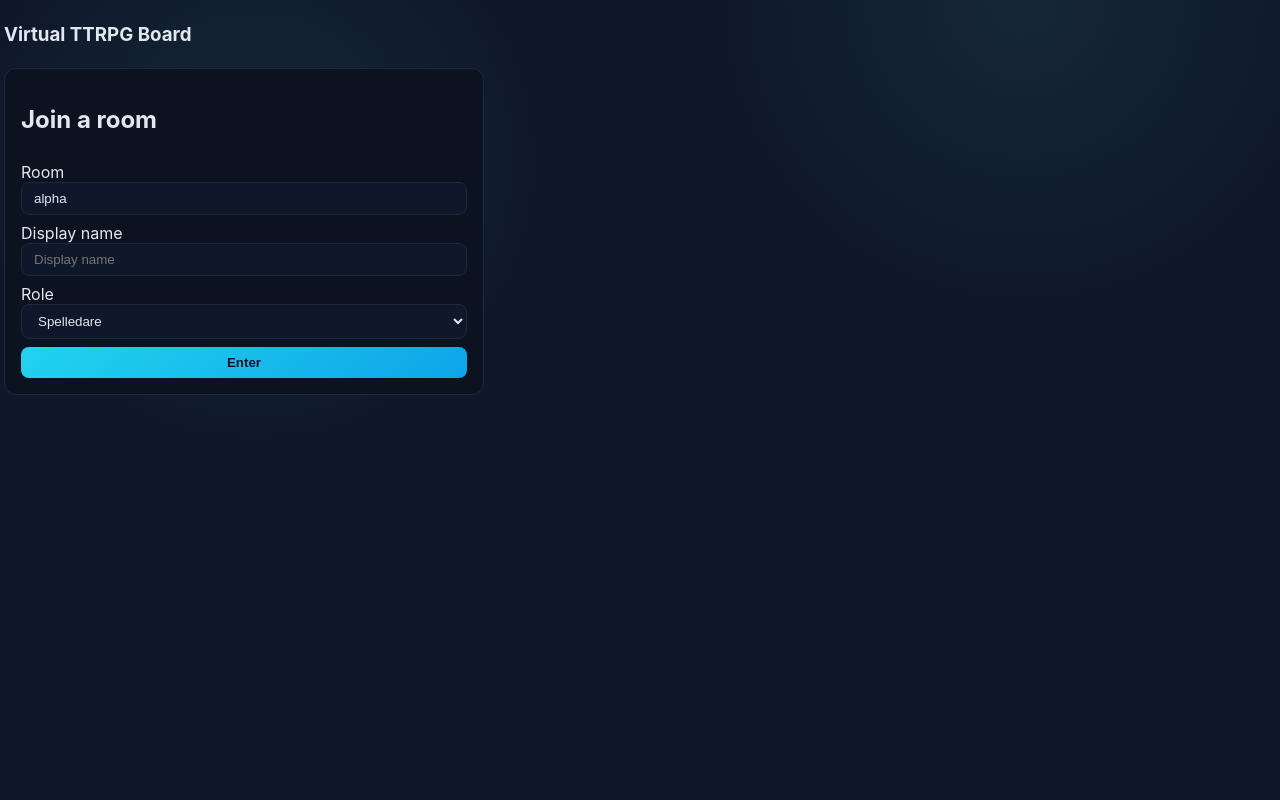
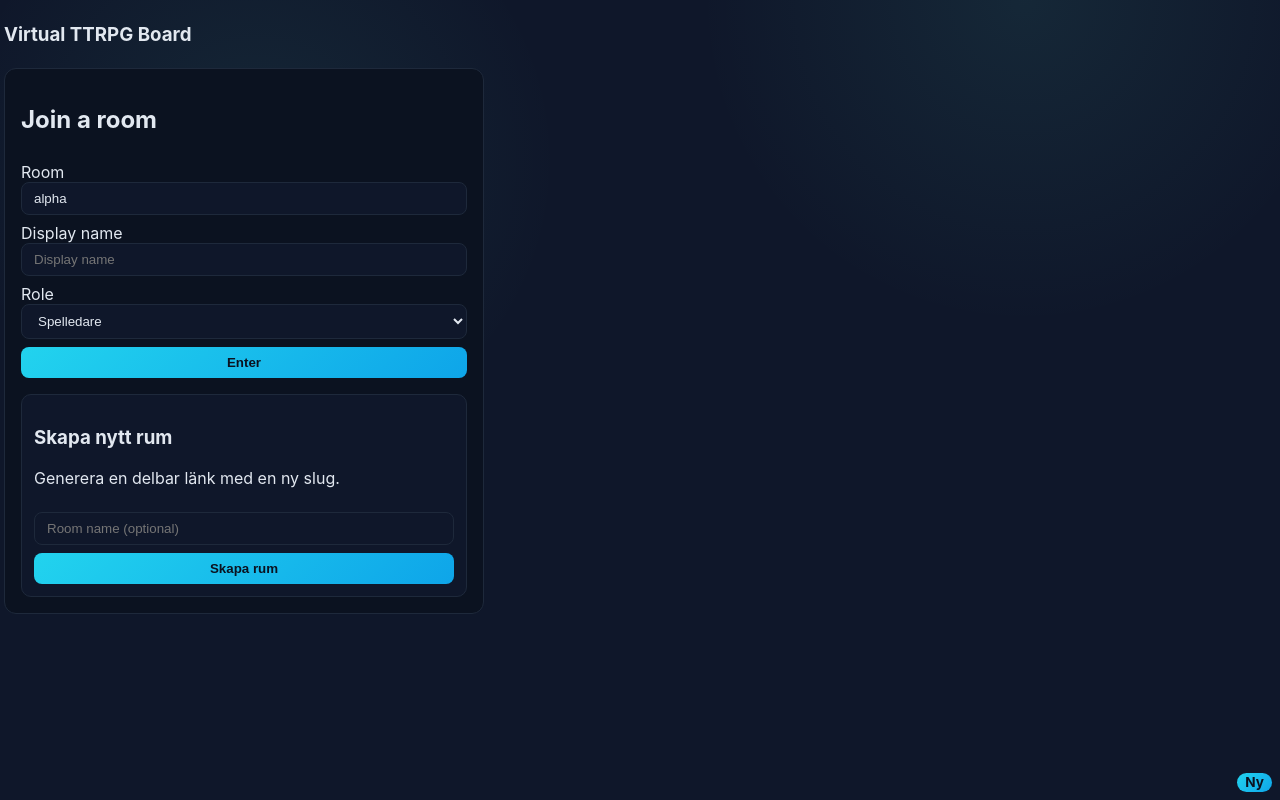
Before and after one commit to Kajonn/Vtrpg, a React (Vite) app: page / in a window 1280 px wide. Built offline with nearby package versions, Linux system fonts and the light colour scheme.

Commit message:
Add shareable room invites

```diff
--- a/src/App.css
+++ b/src/App.css
@@ -47,6 +47,71 @@
   border: none;
 }
 
+.inline-form {
+  display: flex;
+  gap: 0.5rem;
+  align-items: center;
+  flex-wrap: wrap;
+}
+
+.inline-form input {
+  flex: 1;
+  min-width: 240px;
+}
+
+.invite-card {
+  margin-top: 0.5rem;
+  padding: 0.75rem;
+  border: 1px solid #1e293b;
+  border-radius: 10px;
+  background: #0f172a;
+  display: grid;
+  gap: 0.5rem;
+}
+
+.invite-card__header {
+  display: flex;
+  align-items: center;
+  justify-content: space-between;
+  gap: 0.5rem;
+}
+
+.invite-card .badge {
+  padding: 0.1rem 0.5rem;
+  border-radius: 999px;
+  background: linear-gradient(135deg, #22d3ee, #0ea5e9);
+  color: #0b1220;
+  font-weight: 700;
+  font-size: 0.85rem;
+}
+
+.invite-link {
+  display: grid;
+  gap: 0.35rem;
+}
+
+.invite-link__controls {
+  display: flex;
+  gap: 0.35rem;
+  align-items: center;
+}
+
+.invite-link input,
+.invite-row__input {
+  width: 100%;
+  padding: 0.45rem 0.6rem;
+  border-radius: 8px;
+  border: 1px solid #1e293b;
+  background: #020617;
+  color: #e2e8f0;
+}
+
+.invite-link__hint {
+  margin: 0;
+  color: #94a3b8;
+  font-size: 0.9rem;
+}
+
 .room {
   display: flex;
   flex-direction: column;
@@ -74,6 +139,29 @@
   padding: 0.25rem 0.5rem;
   background: #0b1220;
   border-top: 1px solid #1e293b;
+  flex-wrap: wrap;
+}
+
+.room-footer__meta {
+  display: grid;
+  gap: 0.35rem;
+}
+
+.invite-row {
+  display: flex;
+  gap: 0.35rem;
+  align-items: center;
+  flex-wrap: wrap;
+}
+
+.invite-row__label {
+  color: #cbd5e1;
+  font-weight: 600;
+}
+
+.invite-row__input {
+  min-width: 220px;
+  flex: 1 1 320px;
 }
 
 .ghost-button {
--- a/src/App.jsx
+++ b/src/App.jsx
@@ -2,6 +2,17 @@ import { useState, useEffect, useMemo, useCallback, useRef } from 'react';
 import Login from './components/Login.jsx';
 import Room from './components/Room.jsx';
 import './App.css';
+
+const getRoomFromURL = () => {
+  try {
+    const params = new URLSearchParams(window.location.search);
+    const room = params.get('room');
+    return room ? room.trim() : '';
+  } catch (err) {
+    console.warn('Failed to read room from URL', err);
+    return '';
+  }
+};
 
 const useWebSocket = (roomId, user, onMessage, onError) => {
   const [socket, setSocket] = useState(null);
@@ -48,7 +59,8 @@ const useWebSocket = (roomId, user, onMessage, onError) => {
 
 const App = () => {
   const [user, setUser] = useState(null);
-  const [roomId, setRoomId] = useState('alpha');
+  const initialRoomFromUrl = useRef(getRoomFromURL());
+  const [roomId, setRoomId] = useState(() => initialRoomFromUrl.current || 'alpha');
   const [sharedImages, setSharedImages] = useState([]);
   const [participants, setParticipants] = useState([]);
   const [connectionError, setConnectionError] = useState('');
@@ -72,7 +84,7 @@ const App = () => {
       const parsed = JSON.parse(persisted);
       if (parsed?.user?.name && parsed?.user?.role && parsed?.roomId) {
         setUser(parsed.user);
-        setRoomId(parsed.roomId);
+        setRoomId(initialRoomFromUrl.current || parsed.roomId);
       }
     } catch (err) {
       console.error('Failed to parse persisted session', err);
@@ -188,6 +200,13 @@ const App = () => {
     };
   }, [roomId]);
 
+  const buildInviteUrl = useCallback((value) => {
+    if (!value) return '';
+    const url = new URL(window.location.origin + window.location.pathname);
+    url.searchParams.set('room', value);
+    return url.toString();
+  }, []);
+
   return (
     <div className="app-shell">
       <header className="app-header">
@@ -195,7 +214,12 @@ const App = () => {
       </header>
       {connectionError && <p className="error">{connectionError}</p>}
       {!user ? (
-        <Login onLogin={(profile) => setUser(profile)} defaultRoom={roomId} onRoomChange={setRoomId} />
+        <Login
+          onLogin={(profile) => setUser(profile)}
+          defaultRoom={roomId}
+          onRoomChange={setRoomId}
+          buildInviteUrl={buildInviteUrl}
+        />
       ) : (
         <Room
           roomId={roomId}
@@ -209,6 +233,7 @@ const App = () => {
           onSendDiceRoll={sendDiceRoll}
           diceLog={diceLog}
           onDiceResult={handleDiceResult}
+          inviteUrl={buildInviteUrl(roomId)}
         />
       )}
     </div>
--- a/src/components/Login.jsx
+++ b/src/components/Login.jsx
@@ -1,12 +1,17 @@
 import { useState } from 'react';
 import PropTypes from 'prop-types';
 
-const Login = ({ onLogin, defaultRoom, onRoomChange }) => {
+const Login = ({ onLogin, defaultRoom, onRoomChange, buildInviteUrl }) => {
   const [name, setName] = useState('');
   const [role, setRole] = useState('gm');
   const [room, setRoom] = useState(defaultRoom || 'alpha');
+  const [roomName, setRoomName] = useState('');
   const [error, setError] = useState('');
+  const [createError, setCreateError] = useState('');
+  const [inviteLink, setInviteLink] = useState('');
+  const [copyStatus, setCopyStatus] = useState('');
   const [submitting, setSubmitting] = useState(false);
+  const [creatingRoom, setCreatingRoom] = useState(false);
 
   const handleSubmit = async (event) => {
     event.preventDefault();
@@ -41,6 +46,53 @@ const Login = ({ onLogin, defaultRoom, onRoomChange }) => {
     onRoomChange(room);
   };
 
+  const handleCreateRoom = async () => {
+    setCreateError('');
+    setError('');
+    setInviteLink('');
+    try {
+      setCreatingRoom(true);
+      const response = await fetch('/rooms', {
+        method: 'POST',
+        headers: { 'Content-Type': 'application/json' },
+        body: JSON.stringify({
+          name: roomName || room || 'Nytt rum',
+          createdBy: name || 'anonymous',
+        }),
+      });
+      const payload = await response.json();
+      if (!response.ok) {
+        throw new Error(payload?.message || payload?.error || 'Kunde inte skapa rummet.');
+      }
+      const slug = payload?.slug || payload?.id;
+      if (!slug) {
+        throw new Error('Kunde inte hämta rums-ID.');
+      }
+      setRoom(slug);
+      onRoomChange(slug);
+      if (buildInviteUrl) {
+        setInviteLink(buildInviteUrl(slug));
+      }
+    } catch (err) {
+      setCreateError(err.message);
+    } finally {
+      setCreatingRoom(false);
+    }
+  };
+
+  const handleCopyInvite = async () => {
+    if (!inviteLink) return;
+    try {
+      await navigator.clipboard.writeText(inviteLink);
+      setCopyStatus('Kopierad!');
+      setTimeout(() => setCopyStatus(''), 1500);
+    } catch (err) {
+      console.warn('Failed to copy invite link', err);
+      setCopyStatus('Kunde inte kopiera');
+      setTimeout(() => setCopyStatus(''), 2000);
+    }
+  };
+
   return (
     <form className="card" onSubmit={handleSubmit}>
       <h2>Join a room</h2>
@@ -73,6 +125,39 @@ const Login = ({ onLogin, defaultRoom, onRoomChange }) => {
       <button type="submit" disabled={submitting}>
         {submitting ? 'Kontrollerar...' : 'Enter'}
       </button>
+      <div className="invite-card" aria-label="room-creator">
+        <div className="invite-card__header">
+          <div>
+            <h3>Skapa nytt rum</h3>
+            <p>Generera en delbar länk med en ny slug.</p>
+          </div>
+          <span className="badge">Ny</span>
+        </div>
+        <div className="inline-form">
+          <input
+            value={roomName}
+            onChange={(e) => setRoomName(e.target.value)}
+            placeholder="Room name (optional)"
+            aria-label="room-name"
+          />
+          <button type="button" onClick={handleCreateRoom} disabled={creatingRoom}>
+            {creatingRoom ? 'Skapar...' : 'Skapa rum'}
+          </button>
+        </div>
+        {createError && <p className="error">{createError}</p>}
+        {inviteLink && (
+          <div className="invite-link">
+            <label htmlFor="invite-url">Inbjudningslänk</label>
+            <div className="invite-link__controls">
+              <input id="invite-url" value={inviteLink} readOnly />
+              <button type="button" className="ghost-button" onClick={handleCopyInvite}>
+                {copyStatus || 'Kopiera'}
+              </button>
+            </div>
+            <p className="invite-link__hint">Dela länken så landar spelare direkt i rummet via sluggen.</p>
+          </div>
+        )}
+      </div>
     </form>
   );
 };
@@ -81,6 +166,7 @@ Login.propTypes = {
   onLogin: PropTypes.func.isRequired,
   defaultRoom: PropTypes.string,
   onRoomChange: PropTypes.func.isRequired,
+  buildInviteUrl: PropTypes.func,
 };
 
 export default Login;
--- a/src/components/Room.jsx
+++ b/src/components/Room.jsx
@@ -20,10 +20,12 @@ const Room = ({
   onSendDiceRoll,
   diceLog,
   onDiceResult,
+  inviteUrl,
 }) => {
   const [loading, setLoading] = useState(false);
   const [uploading, setUploading] = useState([]);
   const [error, setError] = useState('');
+  const [copyStatus, setCopyStatus] = useState('');
   const isGM = user.role === 'gm';
 
   useEffect(() => {
@@ -130,6 +132,19 @@ const Room = ({
     }
   };
 
+  const handleCopyInvite = async () => {
+    if (!inviteUrl) return;
+    try {
+      await navigator.clipboard.writeText(inviteUrl);
+      setCopyStatus('Kopierad!');
+      setTimeout(() => setCopyStatus(''), 1500);
+    } catch (err) {
+      console.warn('Failed to copy invite link', err);
+      setCopyStatus('Kunde inte kopiera');
+      setTimeout(() => setCopyStatus(''), 2000);
+    }
+  };
+
   return (
     <section className="room">
       {uploading.length > 0 && (
@@ -206,8 +221,19 @@ const Room = ({
       </footer>
 
       <div className="room-footer">
-        <div>
-          <strong>Room: {roomId}</strong> | Inloggad som {user.name} ({isGM ? 'Spelledare' : 'Spelare'})
+        <div className="room-footer__meta">
+          <div>
+            <strong>Room: {roomId}</strong> | Inloggad som {user.name} ({isGM ? 'Spelledare' : 'Spelare'})
+          </div>
+          {inviteUrl && (
+            <div className="invite-row">
+              <span className="invite-row__label">Bjud in:</span>
+              <input value={inviteUrl} readOnly className="invite-row__input" aria-label="invite-link" />
+              <button type="button" className="ghost-button" onClick={handleCopyInvite}>
+                {copyStatus || 'Kopiera länk'}
+              </button>
+            </div>
+          )}
         </div>
         <button type="button" className="ghost-button" onClick={onLogout}>
           Logga ut
@@ -258,6 +284,7 @@ Room.propTypes = {
     })
   ),
   onDiceResult: PropTypes.func,
+  inviteUrl: PropTypes.string,
 };
 
 export default Room;
```
